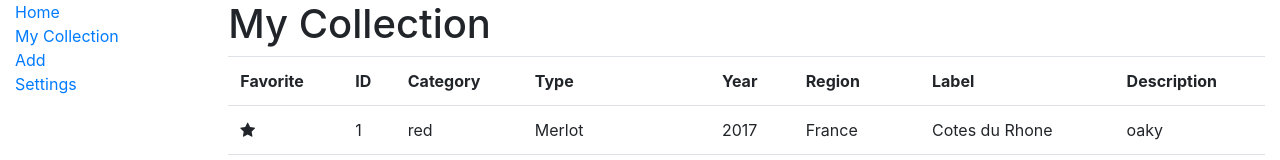
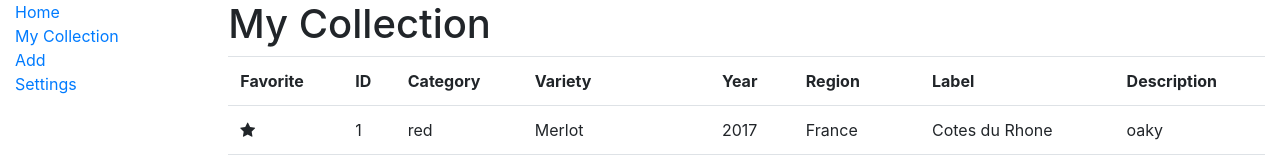
Before and after one commit to verdabursal/connoisseuse-frontend, a React (Create React App) app: page /my-collection in a window 1280 px wide. Shown: the top 160 px of the page. Built offline with nearby package versions, Linux system fonts and the light colour scheme.

Commit message:
improved varieties in Add and My Collection

```diff
--- a/package.json
+++ b/package.json
@@ -9,6 +9,7 @@
     "@fortawesome/react-fontawesome": "^0.1.4",
     "bootstrap": "^4.3.1",
     "font-awesome": "^4.7.0",
+    "lodash": "^4.17.11",
     "react": "^16.8.6",
     "react-dom": "^16.8.6",
     "react-router-dom": "^5.0.0",
--- a/src/components/Add.jsx
+++ b/src/components/Add.jsx
@@ -1,15 +1,53 @@
 import React from 'react';
+
+import mockVarieties from '../mock-data/varieties.mock';
+import _ from "lodash";
 
 class Add extends React.Component {
     constructor(props) {
         super(props);
         this.state = {
-            category: "red"
+            category: "red",
+            redVarieties: [],
+            whiteVarieties: [],
+            pinkVarieties: [],
+            bubblyVarieties: [],
+            sweetVarieties: [],
+            selectedVarieties: [],
+            variety: ""
         };
     }
 
+    async componentDidMount() {
+        let redVarieties = _.filter(mockVarieties, ['category', "red"]);
+        let whiteVarieties = _.filter(mockVarieties, ['category', "white"]);
+        let pinkVarieties = _.filter(mockVarieties, ['category', "pink"]);
+        let bubblyVarieties = _.filter(mockVarieties, ['category', "bubbly"]);
+        let sweetVarieties = _.filter(mockVarieties, ['category', "sweet"]);
+        let selectedVarieties = redVarieties;
+        this.setState({
+            redVarieties, whiteVarieties, pinkVarieties, bubblyVarieties, sweetVarieties, selectedVarieties
+        })
+    }
+
     setCategory = async category => {
-        await this.setState({ category: category });
+        let selectedVarieties = [];
+        if (category === "red") {
+            selectedVarieties = this.state.redVarieties;
+        } else if (category === "white") {
+            selectedVarieties = this.state.whiteVarieties;
+        } else if (category === "pink") {
+            selectedVarieties = this.state.pinkVarieties;
+        } else if (category === "bubbly") {
+            selectedVarieties = this.state.bubblyVarieties;
+        } else if (category === "sweet") {
+            selectedVarieties = this.state.sweetVarieties;
+        }
+        await this.setState({ category, selectedVarieties })
+    };
+
+    setVariety = async variety => {
+        this.setState({ variety })
     };
 
     render() {
@@ -75,7 +113,12 @@ class Add extends React.Component {
 
                 <div className="form-group">
                     <label htmlFor="inputType">Type</label>
-                    <input type="text" className="form-control" id="inputType" placeholder="e.g. Merlot"/>
+                    <select className="form-control">
+                        {this.state.selectedVarieties.map(
+                        variety =>
+                            <option onClick={() => this.setVariety(variety.variety)}>{variety.variety}</option>
+                        )}
+                    </select>
                 </div>
 
                 <div className="form-group">
--- a/src/components/MyCollection.jsx
+++ b/src/components/MyCollection.jsx
@@ -4,6 +4,9 @@ import { faStar } from "@fortawesome/free-regular-svg-icons";
 import { FontAwesomeIcon } from '@fortawesome/react-fontawesome';
 
 import mockData from '../mock-data/collection.mock';
+import mockVarieties from '../mock-data/varieties.mock';
+
+import _ from "lodash";
 
 class MyCollection extends React.Component {
 
@@ -32,7 +35,7 @@ class MyCollection extends React.Component {
                         <th>{"Favorite"}</th>
                         <th>{"ID"}</th>
                         <th>{"Category"}</th>
-                        <th>{"Type"}</th>
+                        <th>{"Variety"}</th>
                         <th>{"Year"}</th>
                         <th>{"Region"}</th>
                         <th>{"Label"}</th>
@@ -47,8 +50,10 @@ class MyCollection extends React.Component {
                                         ? <i className="fa fa-star"/>
                                         : <FontAwesomeIcon icon={ faStar }/>}</td>
                                     <td>{bottle.id}</td>
-                                    <td>{bottle.category}</td>
-                                    <td>{bottle.type}</td>
+                                    <td>{
+                                        _.find(mockVarieties, ['variety', bottle.variety]).category
+                                    }</td>
+                                    <td>{bottle.variety}</td>
                                     <td>{bottle.year}</td>
                                     <td>{bottle.region}</td>
                                     <td>{bottle.label}</td>
--- a/src/mock-data/collection.mock.json
+++ b/src/mock-data/collection.mock.json
@@ -1,8 +1,7 @@
 [
   {
     "id": 1,
-    "category": "red",
-    "type": "Merlot",
+    "variety": "Merlot",
     "year": 2017,
     "region": "France",
     "label": "Cotes du Rhone",
@@ -11,8 +10,7 @@
   },
   {
     "id": 2,
-    "category": "white",
-    "type": "Chardonnay",
+    "variety": "Chardonnay",
     "year": 2003,
     "region": "France",
     "label": "Le Chardonnier",
@@ -21,8 +19,7 @@
   },
   {
     "id": 3,
-    "category": "pink",
-    "type": "White Zinfandel",
+    "variety": "White Zinfandel",
     "year": 2018,
     "region": "California",
     "label": "Charles Shaw",
@@ -31,8 +28,7 @@
   },
   {
     "id": 4,
-    "category": "bubbly",
-    "type": "Prosecco",
+    "variety": "Prosecco",
     "year": 2015,
     "region": "Italy",
     "label": "Presto Prosecco",
@@ -41,8 +37,7 @@
   },
   {
     "id": 5,
-    "category": "sweet",
-    "type": "Tawny Port",
+    "variety": "Tawny Port",
     "year": 2005,
     "region": "Portugal",
     "label": "Il Porto",
```
